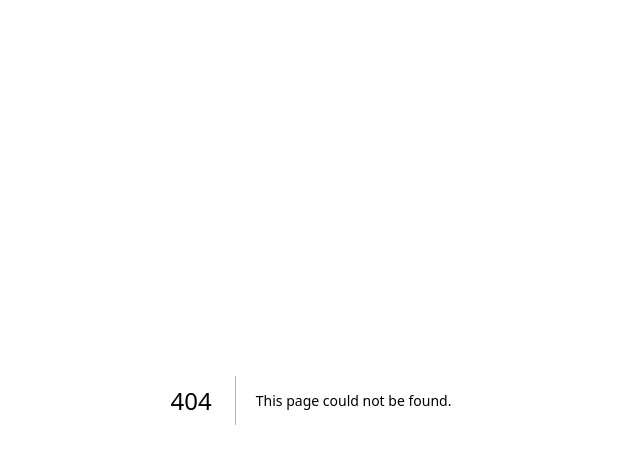
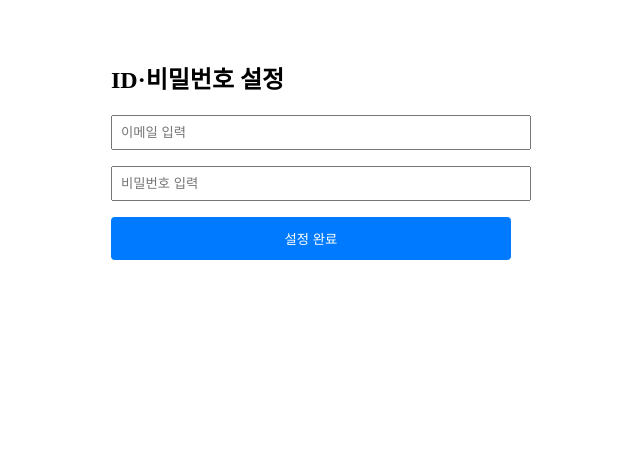
Before and after one commit to manlounge/manlounge-web, a Next.js app: page /set-credentials in a window 1280 px wide. Before the commit this address had no page. Shown: the top 464 px of the page, without its empty margins (329-969 px from the left). Built offline with nearby package versions, Linux system fonts and the light colour scheme; no server answers; sample sign-in values are in the browser's storage.

Commit message:
feat: add set-credentials page

```diff
--- /dev/null
+++ b/pages/set-credentials.tsx
@@ -0,0 +1,72 @@
+// pages/set-credentials.tsx
+import { useState, useEffect } from "react";
+import { auth } from "../firebase/firebaseConfig";
+import {
+  EmailAuthProvider,
+  linkWithCredential,
+  onAuthStateChanged,
+} from "firebase/auth";
+import { useRouter } from "next/router";
+
+export default function SetCredentials() {
+  const [email, setEmail] = useState("");
+  const [password, setPassword] = useState("");
+  const [user, setUser] = useState(auth.currentUser);
+  const router = useRouter();
+
+  // 1. 인증된 사용자만 이 페이지 접근
+  useEffect(() => {
+    const unsub = onAuthStateChanged(auth, (u) => {
+      if (!u) {
+        // 휴대폰 인증 안 된 상태면 로그인 페이지로
+        router.replace("/login");
+      } else {
+        setUser(u);
+      }
+    });
+    return () => unsub();
+  }, [router]);
+
+  // 2. 이메일/비번 자격 링크
+  const handleSet = async () => {
+    if (!user) return alert("먼저 휴대폰 인증을 완료해주세요.");
+    if (!email || !password) return alert("이메일과 비밀번호를 모두 입력해주세요.");
+    try {
+      // Firebase 자격 생성
+      const credential = EmailAuthProvider.credential(email, password);
+      // 현재 사용자 계정에 링크
+      await linkWithCredential(user, credential);
+      alert("ID/PW 설정이 완료되었습니다! 다음부터는 ID/PW로 로그인하세요.");
+      router.replace("/signin");
+    } catch (e: any) {
+      console.error(e);
+      alert("설정 오류: " + e.message);
+    }
+  };
+
+  return (
+    <div style={{ padding: "2rem", maxWidth: "400px", margin: "auto" }}>
+      <h2>ID·비밀번호 설정</h2>
+      <input
+        type="email"
+        placeholder="이메일 입력"
+        value={email}
+        onChange={(e) => setEmail(e.target.value)}
+        style={{ width: "100%", padding: "0.5rem", marginBottom: "1rem" }}
+      />
+      <input
+        type="password"
+        placeholder="비밀번호 입력"
+        value={password}
+        onChange={(e) => setPassword(e.target.value)}
+        style={{ width: "100%", padding: "0.5rem", marginBottom: "1rem" }}
+      />
+      <button
+        onClick={handleSet}
+        style={{ width: "100%", padding: "0.75rem", background: "#007BFF", color: "#fff", border: "none", borderRadius: "4px" }}
+      >
+        설정 완료
+      </button>
+    </div>
+  );
+}
```
